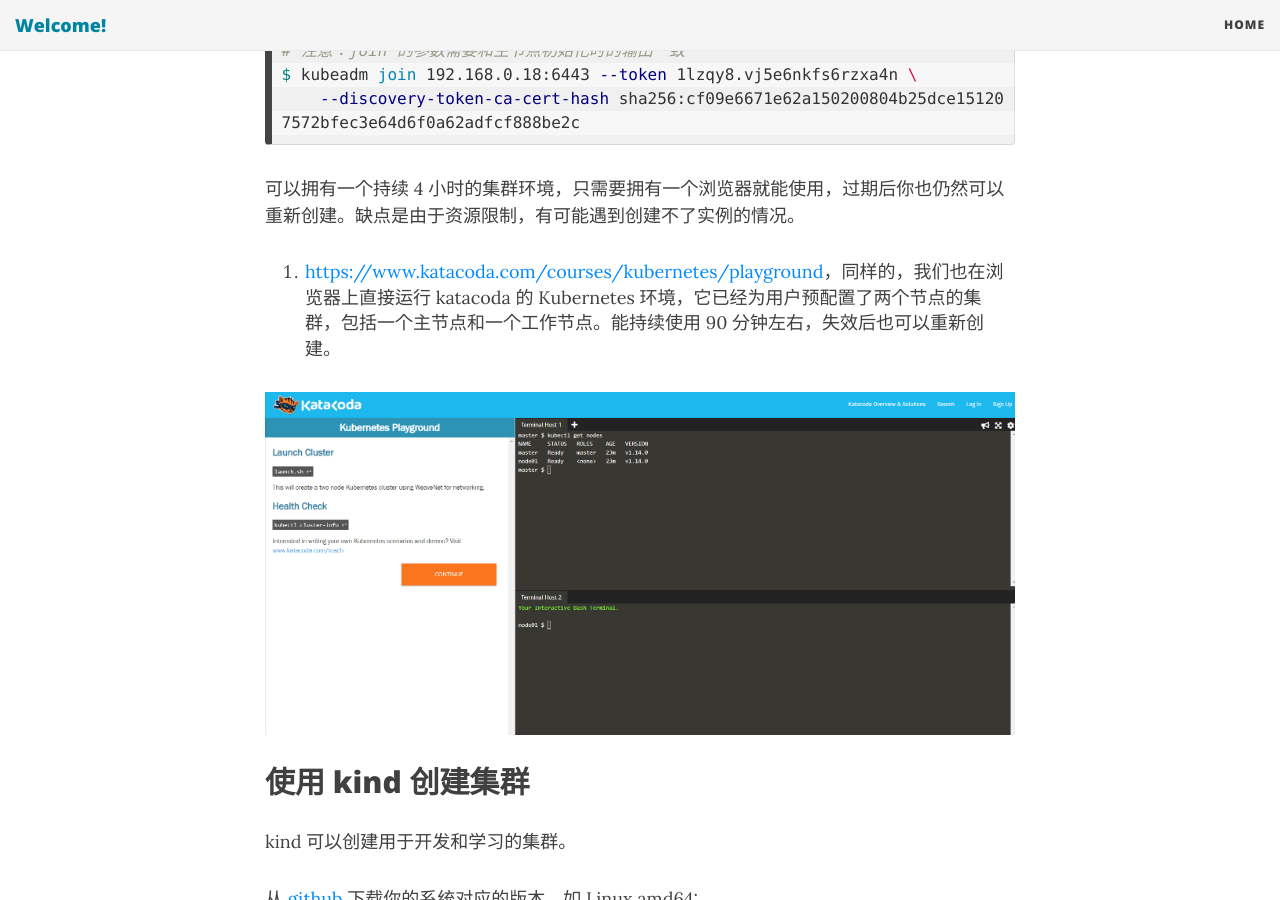
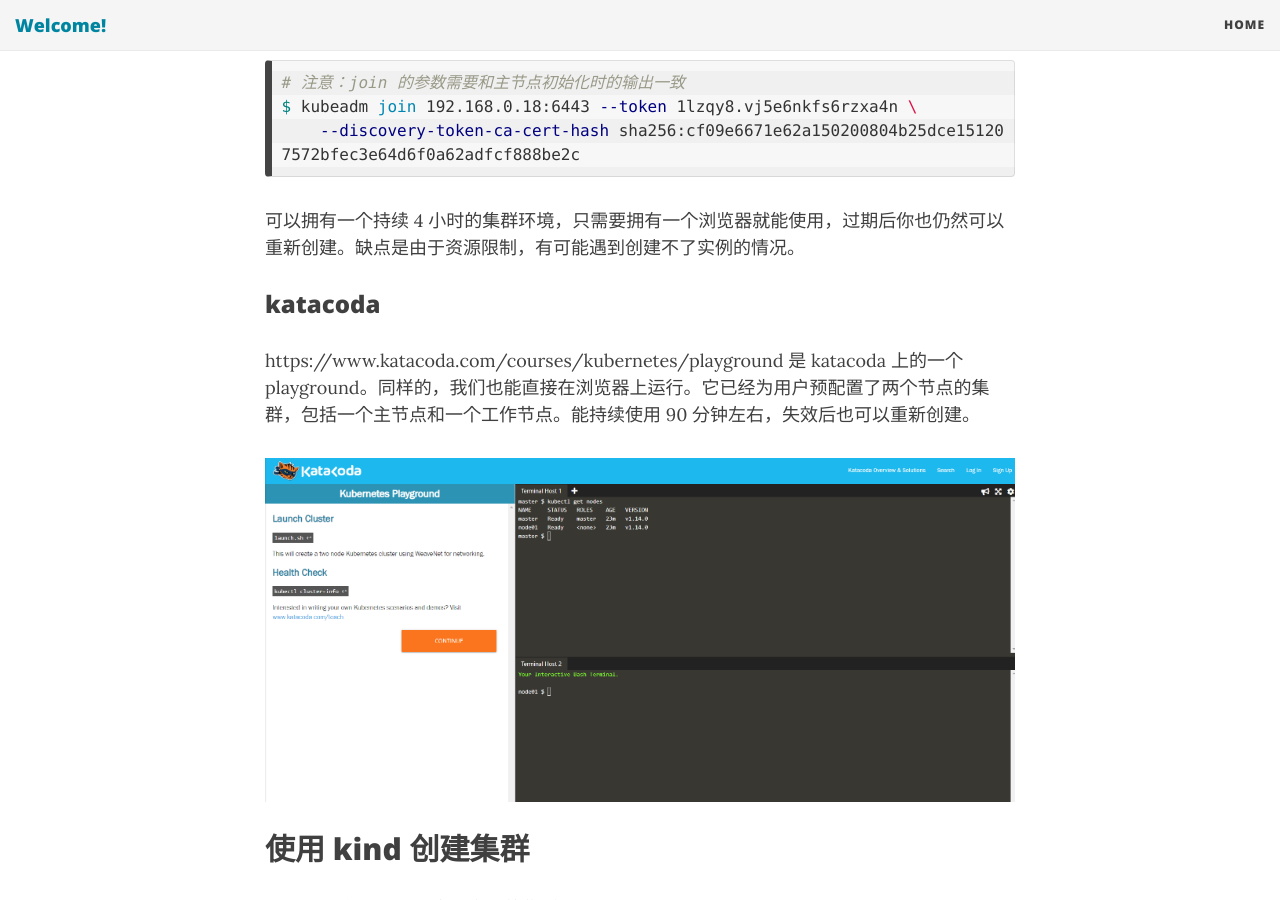
Before and after one commit to anjiawei1991/anjiawei.github.io, a Jekyll site: the page built from _posts/2019-07-15-开始使用k8s.md, in a window 1280 px wide and 900 px high, scrolled down 1742 px. Built offline with Jekyll 4.4.1, drawn with Linux system fonts in a browser that asks for light colours; nearby versions of some CDN libraries; some of the changed text lies outside the part shown.

Commit message:
根据实际排版优化

```diff
--- a/_posts/2019-07-15-开始使用k8s.md
+++ b/_posts/2019-07-15-开始使用k8s.md
@@ -43,7 +45,9 @@
 
 可以拥有一个持续 4 小时的集群环境，只需要拥有一个浏览器就能使用，过期后你也仍然可以重新创建。缺点是由于资源限制，有可能遇到创建不了实例的情况。
 
-2. <https://www.katacoda.com/courses/kubernetes/playground>，同样的，我们也在浏览器上直接运行 katacoda 的 Kubernetes 环境，它已经为用户预配置了两个节点的集群，包括一个主节点和一个工作节点。能持续使用 90 分钟左右，失效后也可以重新创建。
+### katacoda
+
+https://www.katacoda.com/courses/kubernetes/playground 是 katacoda 上的一个 playground。同样的，我们也能直接在浏览器上运行。它已经为用户预配置了两个节点的集群，包括一个主节点和一个工作节点。能持续使用 90 分钟左右，失效后也可以重新创建。
 
 ![katacoda](/assets/blog/katacoda.png)
 
```
Also changed, not shown: other parts of _posts/2019-07-15-开始使用k8s.md (+3 -1 lines).
